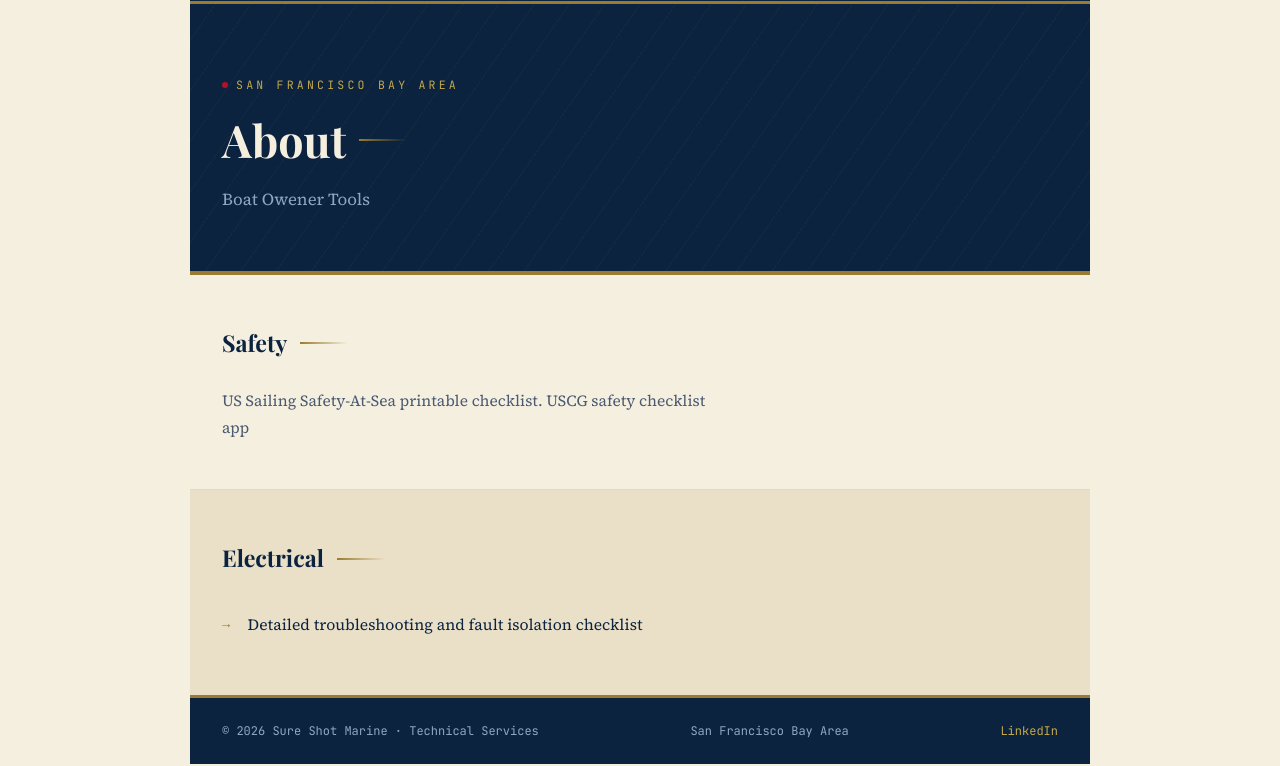
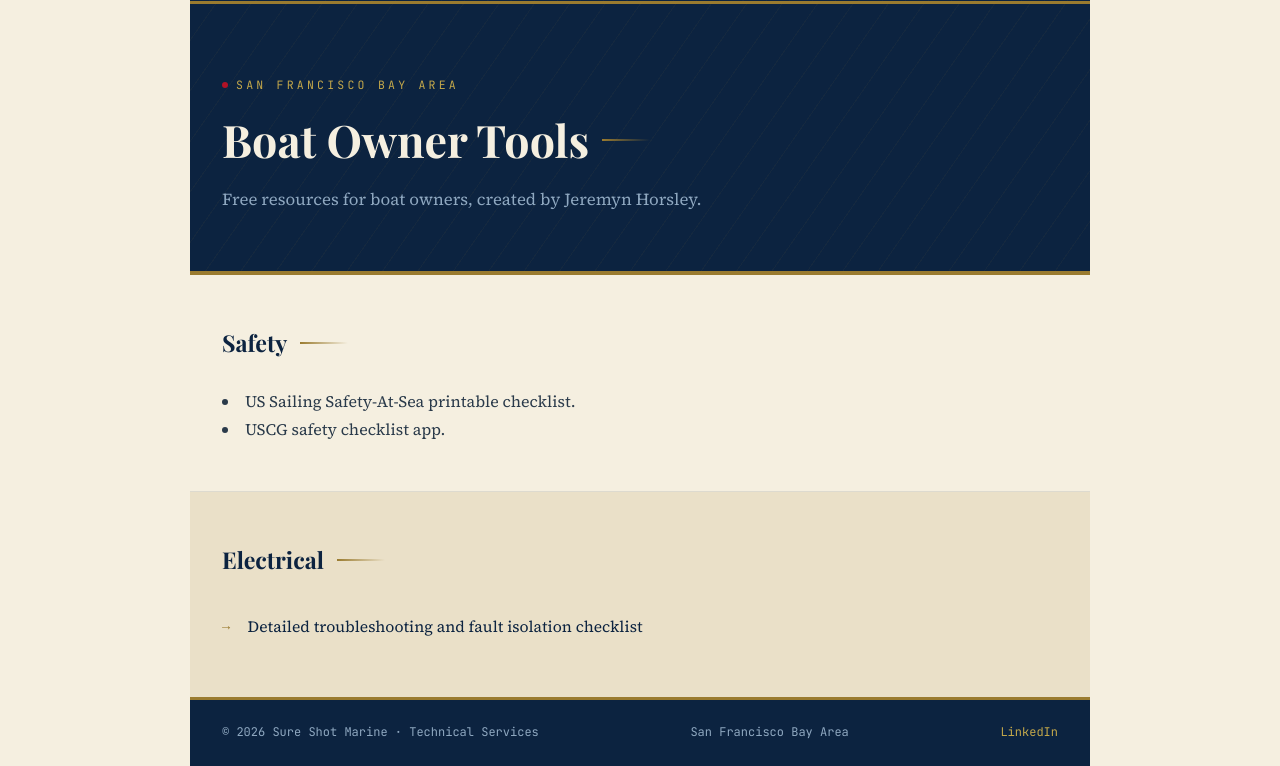
Before and after one commit to jeremynhorsley/sureshotmarine.com, a plain HTML site: page boat-owner-tools.html in a window 1280 px wide. Shown: the part 94-860 px from the top of the page. Drawn offline with nearby package versions, Linux system fonts and the light colour scheme; a web font is replaced by a local one.

Commit message:
Update boat-owner-tools.html

```diff
--- a/boat-owner-tools.html
+++ b/boat-owner-tools.html
@@ -50,9 +50,9 @@
     <section class="hero">
       <div class="hero__inner">
         <div class="kicker"><span class="dot" aria-hidden="true"></span> San Francisco Bay Area</div>
-        <h2 class="hero__title">About</h2>
+        <h2 class="hero__title">Boat Owner Tools</h2>
         <p class="hero__lede">
-          Boat Owener Tools
+          Free resources for boat owners, created by Jeremyn Horsley.
         </p>
       </div>
     </section>
@@ -61,8 +61,8 @@
     <section>
       <h3>Safety</h3>
       <p>
-        US Sailing Safety-At-Sea printable checklist.
-        USCG safety checklist app
+        <li>US Sailing Safety-At-Sea printable checklist.</li>
+        <li>USCG safety checklist app.</li>
       </p>
     </section>
 
```
